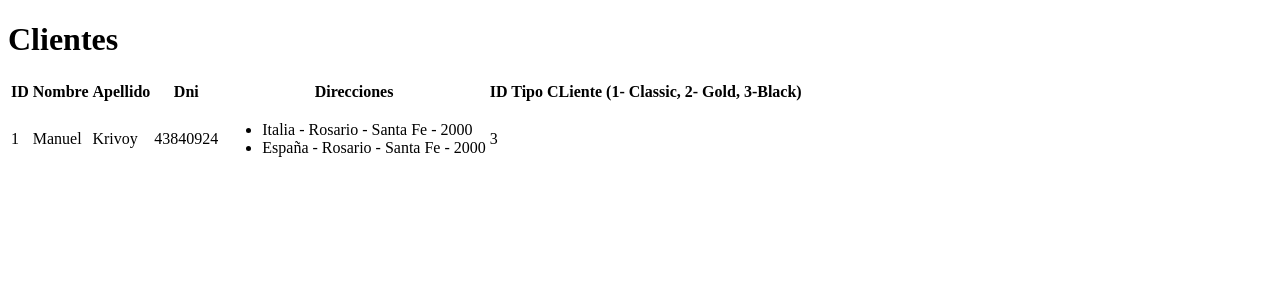
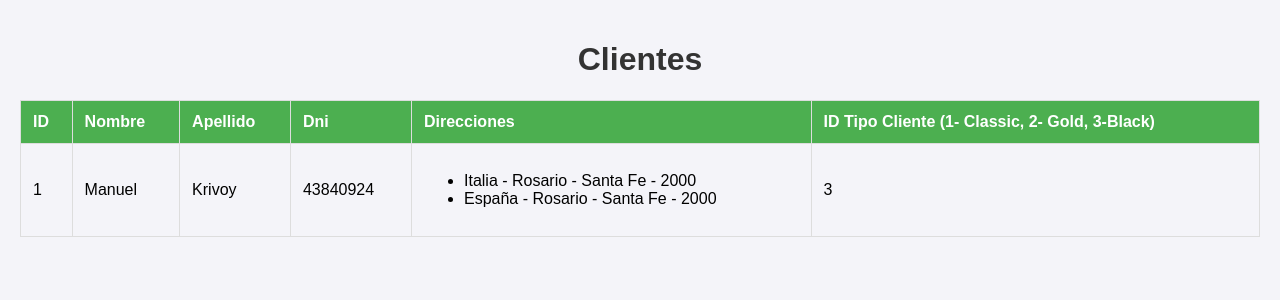
Before and after one commit to manuelKrivoy/ITBANK-2024, a Django app: page /clientes/ in a window 1280 px wide. Shown: the top 300 px of the page. Run offline with Django 5.2, Linux system fonts and the light colour scheme; data comes from the database, SQL or seed files in the repository.

Commit message:
añado static css para ver la vista mejor

```diff
--- /dev/null
+++ b/backend/sprint_7/clientes/static/clientes/styles.css
@@ -0,0 +1,45 @@
+/* styles.css */
+
+body {
+  font-family: Arial, sans-serif;
+  background-color: #f4f4f9;
+  margin: 0;
+  padding: 20px;
+}
+
+h1 {
+  color: #333;
+  text-align: center;
+}
+
+table {
+  width: 100%;
+  border-collapse: collapse;
+  margin-top: 20px;
+}
+
+table,
+th,
+td {
+  border: 1px solid #ddd;
+}
+
+th,
+td {
+  padding: 12px;
+  text-align: left;
+}
+
+th {
+  background-color: #4caf50;
+  color: white;
+}
+
+tr:nth-child(even) {
+  background-color: #f9f9f9;
+}
+
+tr:hover {
+  background-color: #969ab0;
+  cursor: pointer;
+}
--- a/backend/sprint_7/clientes/templates/clientes/index.html
+++ b/backend/sprint_7/clientes/templates/clientes/index.html
@@ -4,6 +4,8 @@
     <meta charset="UTF-8" />
     <meta name="viewport" content="width=device-width, initial-scale=1.0" />
     <title>Lista de Clientes</title>
+    {% load static %}
+    <link rel="stylesheet" href="{% static 'clientes/styles.css' %}" />
   </head>
   <body>
     <h1>Clientes</h1>
@@ -16,7 +18,7 @@
           <th>Apellido</th>
           <th>Dni</th>
           <th>Direcciones</th>
-          <th>ID Tipo CLiente (1- Classic, 2- Gold, 3-Black)</th>
+          <th>ID Tipo Cliente (1- Classic, 2- Gold, 3-Black)</th>
         </tr>
       </thead>
       <tbody>
```
